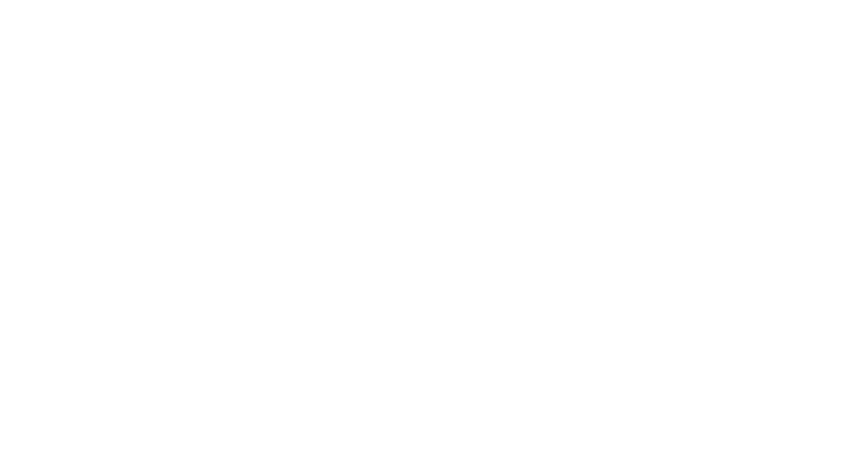
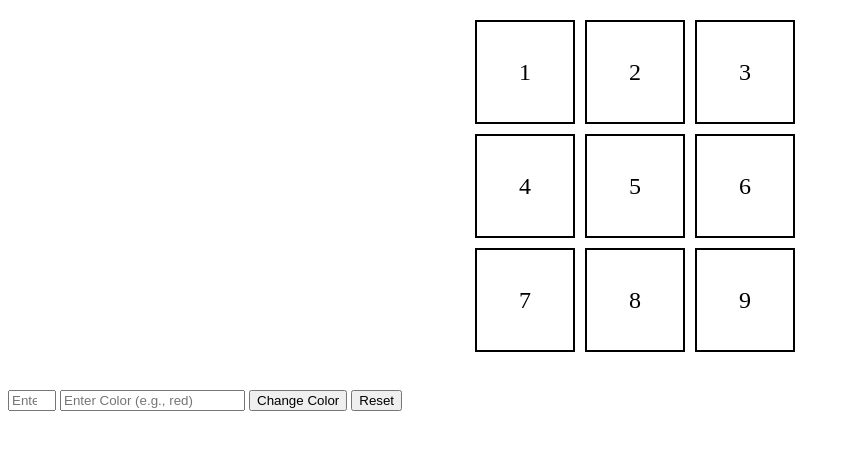
Before and after one commit to acciojob/Replit-Asian-Paints-Rashika2308, a website: page main.html in a window 1280 px wide. Shown: the whole page, without its empty margins (0-850 px from the left). Drawn offline with Linux system fonts and the light colour scheme.

Commit message:
created a submission

```diff
--- a/main.html
+++ b/main.html
@@ -1,16 +1,32 @@
 <!DOCTYPE html>
+<html lang="en">
+<head>
+  <meta charset="UTF-8">
+  <title>Asian Paints Grid</title>
+  <link rel="stylesheet" href="styles.css">
+</head>
+<body>
+  <div id="grid-container">
+    <!-- 3x3 Grid -->
+    <div class="grid-item" id="1">1</div>
+    <div class="grid-item" id="2">2</div>
+    <div class="grid-item" id="3">3</div>
+    <div class="grid-item" id="4">4</div>
+    <div class="grid-item" id="5">5</div>
+    <div class="grid-item" id="6">6</div>
+    <div class="grid-item" id="7">7</div>
+    <div class="grid-item" id="8">8</div>
+    <div class="grid-item" id="9">9</div>
+  </div>
 
-<html>
+  <br/>
 
-<head>
-	<link rel="stylesheet" href="styles.css">
-</head>
+  <!-- Inputs -->
+  <input type="number" id="block_id" placeholder="Enter Block ID (1-9)" min="1" max="9">
+  <input type="text" id="colour_id" placeholder="Enter Color (e.g., red)">
+  <button id="change_button">Change Color</button>
+  <button id="Reset">Reset</button>
 
-<body>
-	<!-- the entire body must be written by student -->
-    <script type="text/javascript" src="./script.js">
-</script>
-
+  <script src="script.js"></script>
 </body>
-
 </html>
--- a/script.js
+++ b/script.js
@@ -1 +1,27 @@
-//your JS code here. If required.
+const changeButton = document.getElementById("change_button");
+const resetButton = document.getElementById("Reset");
+
+changeButton.addEventListener("click", () => {
+  const blockId = document.getElementById("block_id").value;
+  const color = document.getElementById("colour_id").value;
+
+  // Reset all blocks to transparent
+  for (let i = 1; i <= 9; i++) {
+    document.getElementById(i.toString()).style.backgroundColor = "transparent";
+  }
+
+  // Change specific block's color
+  const block = document.getElementById(blockId);
+  if (block) {
+    block.style.backgroundColor = color;
+  } else {
+    alert("Invalid Block ID! Please enter a number from 1 to 9.");
+  }
+});
+
+resetButton.addEventListener("click", () => {
+  // Reset all blocks to transparent
+  for (let i = 1; i <= 9; i++) {
+    document.getElementById(i.toString()).style.backgroundColor = "transparent";
+  }
+});
--- a/styles.css
+++ b/styles.css
@@ -1 +1,17 @@
-/*  your css code here. If applicable */
+#grid-container {
+  display: grid;
+  grid-template-columns: repeat(3, 100px);
+  grid-gap: 10px;
+  margin: 20px auto;
+  width: 330px;
+}
+
+.grid-item {
+  height: 100px;
+  display: flex;
+  align-items: center;
+  justify-content: center;
+  background-color: transparent;
+  border: 2px solid #000;
+  font-size: 24px;
+}
```
